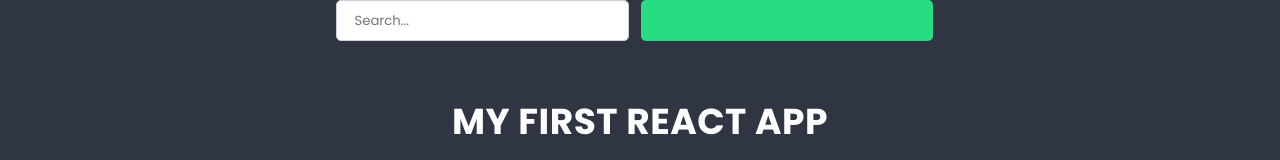
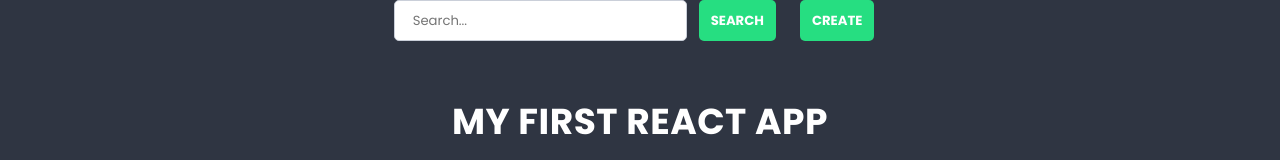
Before and after one commit to buaszko/react-TO-DO-APP, a JavaScript app: page / in a window 1280 px wide. Shown: the top 160 px of the page. Built offline with nearby package versions, Linux system fonts and the light colour scheme.

Commit message:
buttons fix

```diff
--- a/src/components/Button/Button.js
+++ b/src/components/Button/Button.js
@@ -1,6 +1,8 @@
 import styles from './Button.module.scss';
 
 const Button = props => {
-    return <input className={styles.button} placeholder={props.button} />
+    return <button className={styles.button}>{props.text} </button>
+
 }
+
 export default Button;
--- a/src/components/SearchForm/SearchForm.js
+++ b/src/components/SearchForm/SearchForm.js
@@ -7,6 +7,7 @@ const SearchForm = () => {
         <form className={styles.searchForm}>
             <TextInput placeholder="Search..." />
             <Button text="Search" />
+            <Button text="Create" />
         </form>
     );
   };
```
